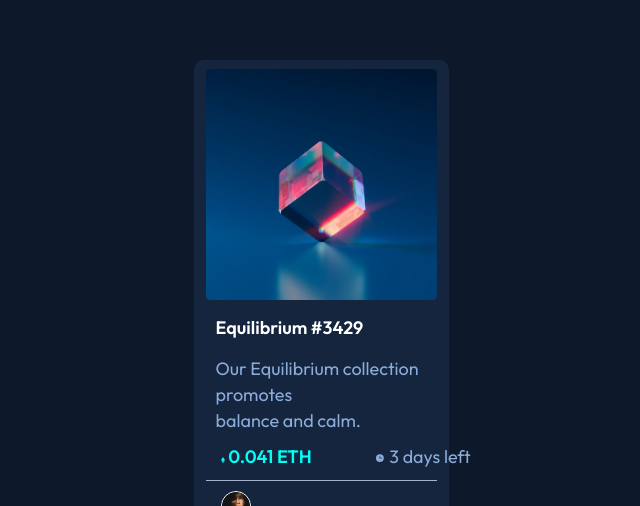
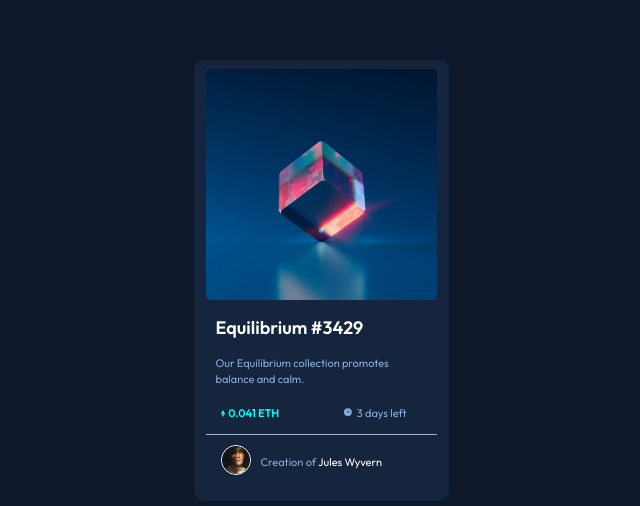
Before and after one commit to preciousyaks17/NFT-preview-card-component, a plain HTML site: page NFT preview card component/index.html in a window 1280 px wide. Shown: the top 506 px of the page, without its empty margins (319-959 px from the left). Drawn offline with Linux system fonts and the light colour scheme.

Commit message:
Update style.css

```diff
--- a/NFT preview card component/style.css
+++ b/NFT preview card component/style.css
@@ -53,7 +53,7 @@ body {
 }
 
 .text-content {
-    font-size: 18px;
+    font-size: 11px;
     color: hsl(215, 51%, 70%);
     padding-left: 10px;
     padding-top: 15px;
@@ -72,12 +72,12 @@ body {
 .ethereum {
     color: hsl(178, 100%, 50%);
     font-weight: bold;
-    font-size: 18px;
+    font-size: 11px;
 }
 
 .days {
     color: hsl(215, 51%, 70%);
-    font-size: 18px;
+    font-size: 11px;
 }
 
 .clock-icon {
@@ -91,7 +91,7 @@ body {
 }
 
 .creation {
-    font-size: 18px;
+    font-size: 11px;
     padding: 10px 15px 10px 15px;
     margin: 0;
 }
@@ -133,7 +133,7 @@ body {
     width: 100%;
     transition: 0.25s ease;
     opacity: 0;
-    background-color: hsl(178deg, 100%, 50% / 52%);
+    background-color: hsl(178, 100%, 50%);
 }
 
 .view-icon {
```
